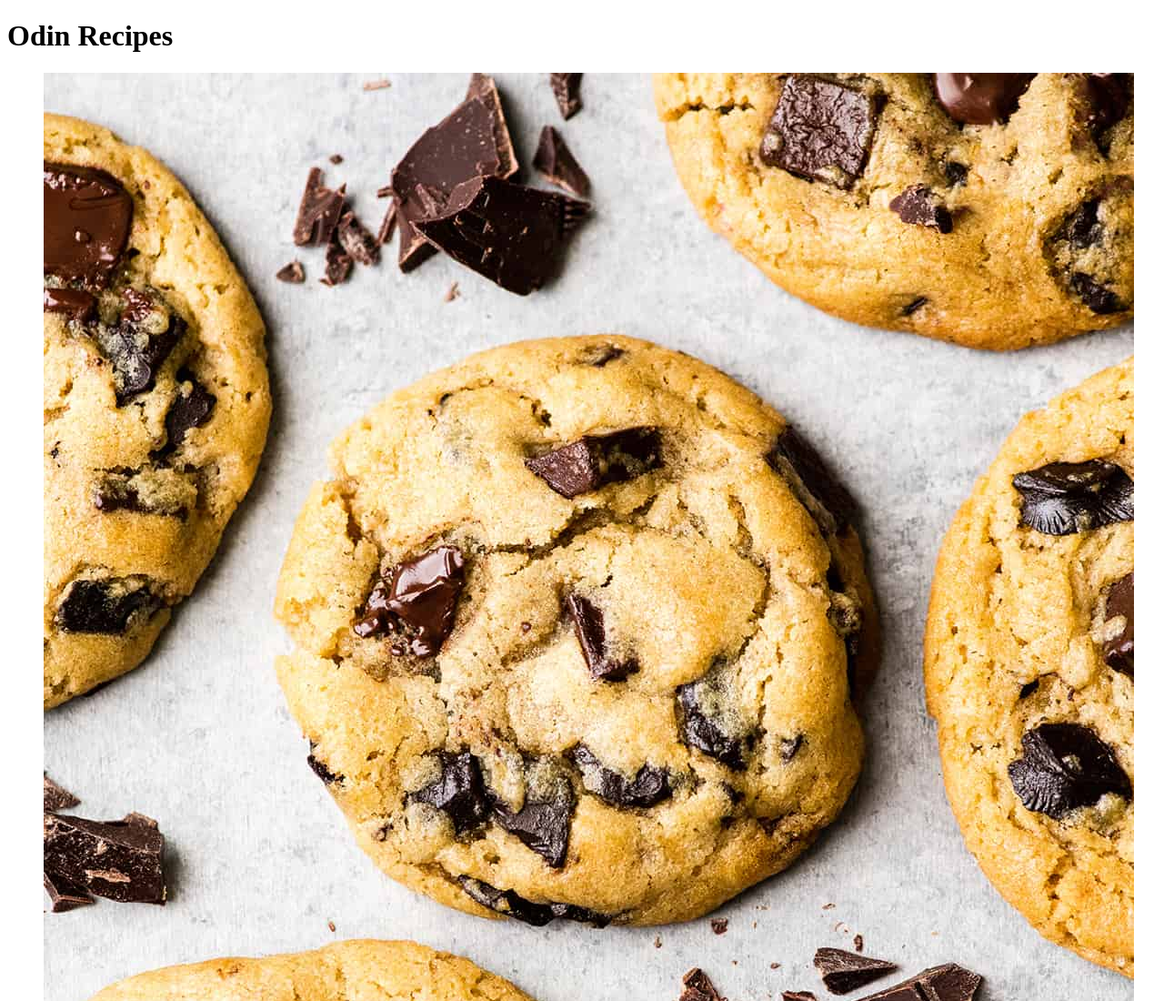
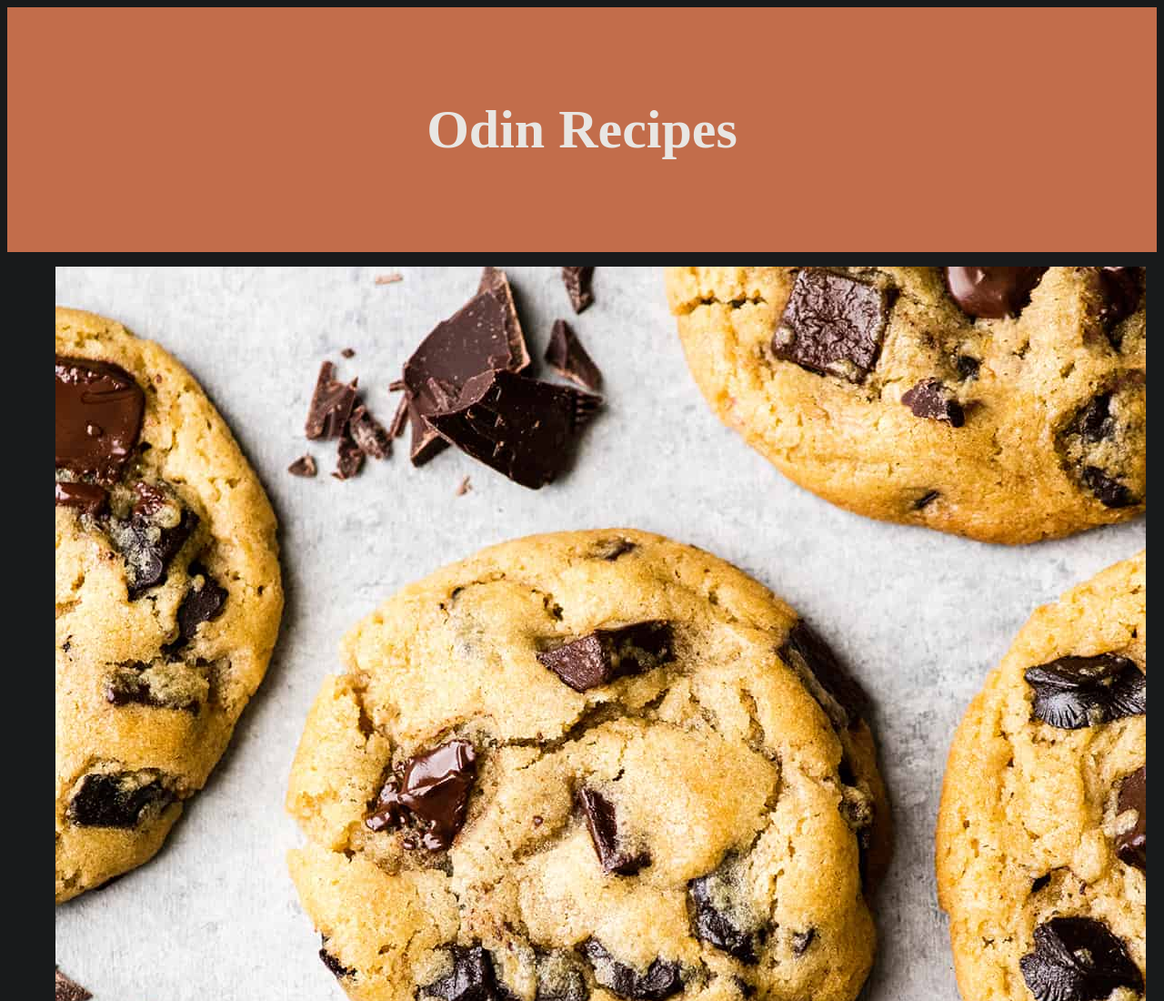
Before and after one commit to bernegg/odin-recipes, a plain HTML site: page index.html in a window 1280 px wide. Shown: the top 1100 px of the page at 91% size. Drawn offline with Linux system fonts and the light colour scheme.

Commit message:
Make header and center-align everything

```diff
--- a/index.html
+++ b/index.html
@@ -7,7 +7,10 @@
   </head>
 
 <body>
+  <div class="header">
     <h1>Odin Recipes</h1>
+  </div>
+
   <ul>
     <img src="./images/chocolate-chip-cookies.jpg" alt ="Chocolate chip cookies that contain chocolate chunks">
     <li><a href="./recipes/cookies.html">Chocolate Chip Cookie</a></li>
--- a/style.css
+++ b/style.css
@@ -1,5 +1,17 @@
-/* Dark mode
+/* Dark mode */
 body {
-    background-color:#181a1b ;
-    color: #e8e6e3;
-} */
+  background-color:#181a1b ;
+  /* color: #e8e6e3;*/
+  text-align:center
+}
+
+ul{
+  list-style-position:inside;
+}
+
+.header {
+  padding: 60px;
+  background: #c26d4b;
+  color: #e8e6e3;
+  font-size: 30px;
+}
```
Lines whose indentation alone changed are shown as unchanged.
